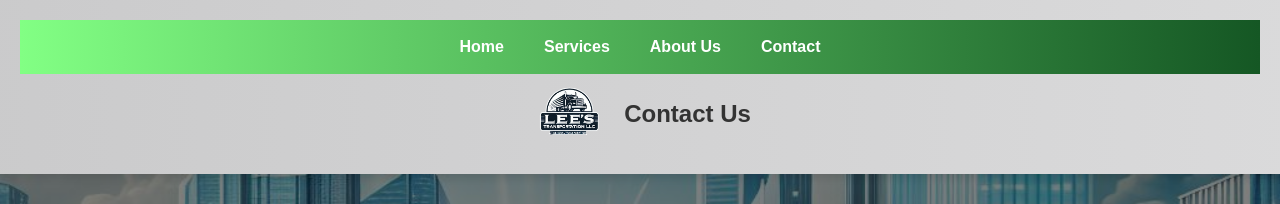
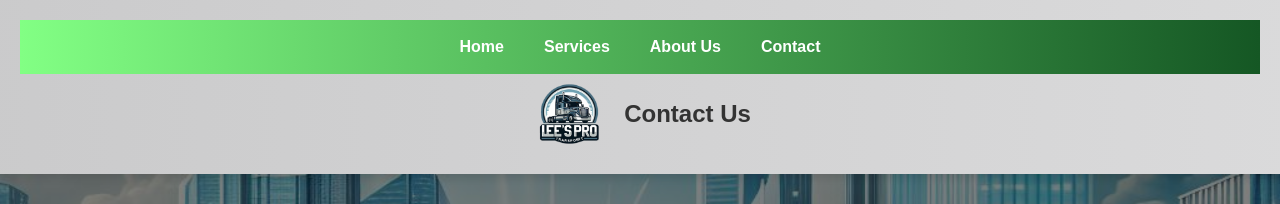
Before and after one commit to LeeTransport/Leesprotransport.com, a plain HTML site: page contact.html in a window 1280 px wide. Shown: the top 204 px of the page. Drawn offline with Linux system fonts and the light colour scheme.

Commit message:
Update contact.html

```diff
--- a/contact.html
+++ b/contact.html
@@ -211,7 +211,7 @@
             <a href="contact.html">Contact</a>
         </nav>
         <div class="header-content">
-            <img src="Picture.png" alt="Lee's Transportation LLC Logo">
+            <img src="Picture1.png" alt="Lee's Transportation LLC Logo">
             <h1>Contact Us</h1>
         </div>
     </header>
```
